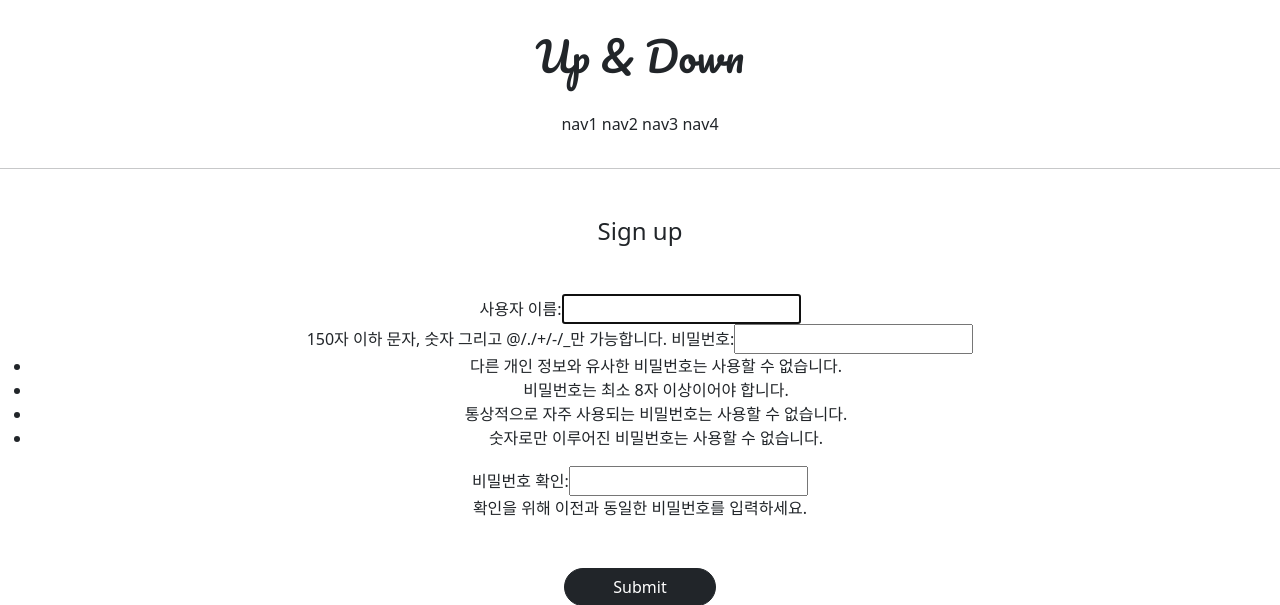
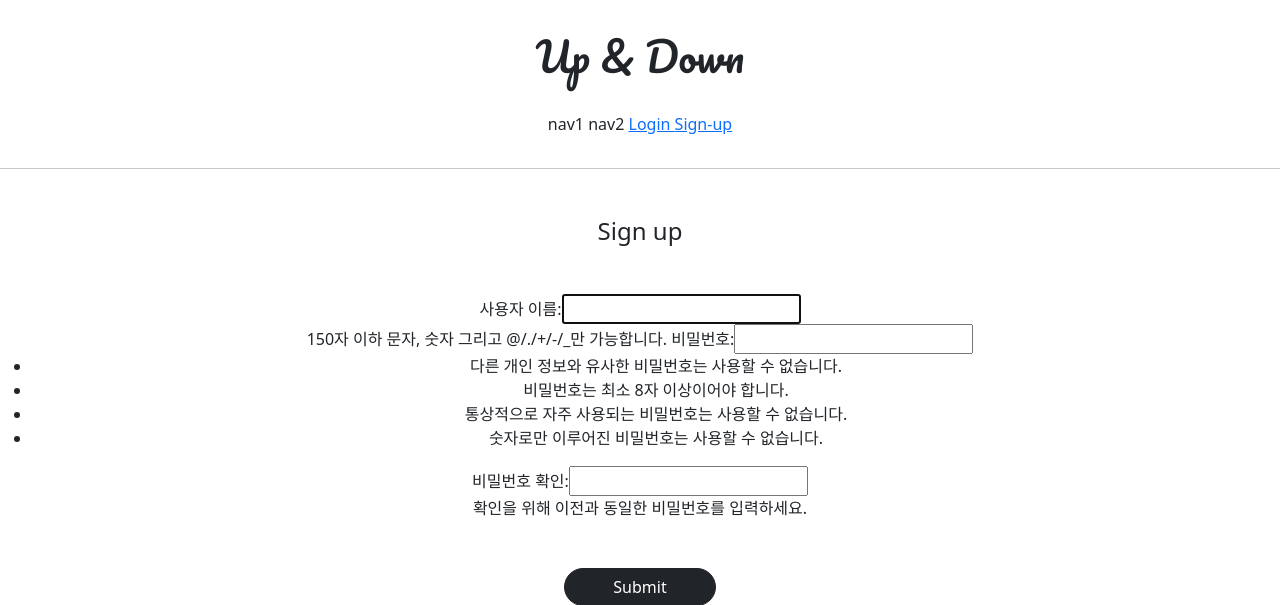
Before and after one commit to updaun/DjangoMyself, a Django app: page /accounts/create/ in a window 1280 px wide. Shown: the top 605 px of the page. Run offline with Django 3.2, Linux system fonts and the light colour scheme; parts of the project's set-up code (start-up, migrations or seed data) failed here and were passed over.

Commit message:
add login logout btn

```diff
--- a/templates/header.html
+++ b/templates/header.html
@@ -6,7 +6,23 @@
     <div class="main_header_button">
         <span>nav1</span>
         <span>nav2</span>
-        <span>nav3</span>
-        <span>nav4</span>
+        {% if not user.is_authenticated %}
+        <span>
+            <a href="{% url 'accountapp:login' %}">
+                Login
+            </a>
+        </span>
+        <span>
+            <a href="{% url 'accountapp:create' %}">
+                Sign-up
+            </a>
+        </span>
+        {% else %}
+        <span>
+            <a href="{% url 'accountapp:logout' %}">
+                Logout
+            </a>
+        </span>
+        {% endif %}
     </div>
 </div>
```
